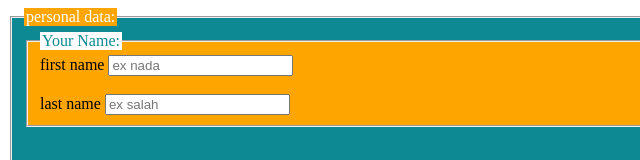
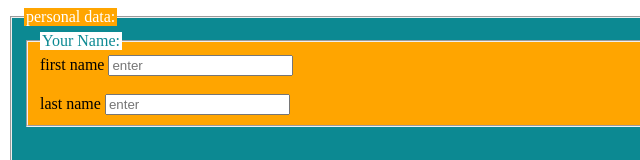
Before and after one commit to mohamed1hegab/task1, a plain HTML site: page index.html in a window 1280 px wide. Shown: the top 160 px of the page, 0-640 px from the left. Drawn offline with Linux system fonts and the light colour scheme.

Commit message:
Change placeholders in name input fields
Updated placeholder text for first and last name fields.

```diff
--- a/index.html
+++ b/index.html
@@ -15,11 +15,11 @@
                         <legend style="background-color:white ; color: rgb(12, 137, 146);">Your Name:</legend>
 
                         <label for="first">first name</label>
-                        <input type="text" id="first" placeholder="ex nada">
+                        <input type="text" id="first" placeholder="enter">
                         <br><br>
 
                         <label for="last">last name </label>
-                        <input type="text" id="last" placeholder="ex salah">
+                        <input type="text" id="last" placeholder="enter">
                     </fieldset>
                 </tr>
                 <br>
```
